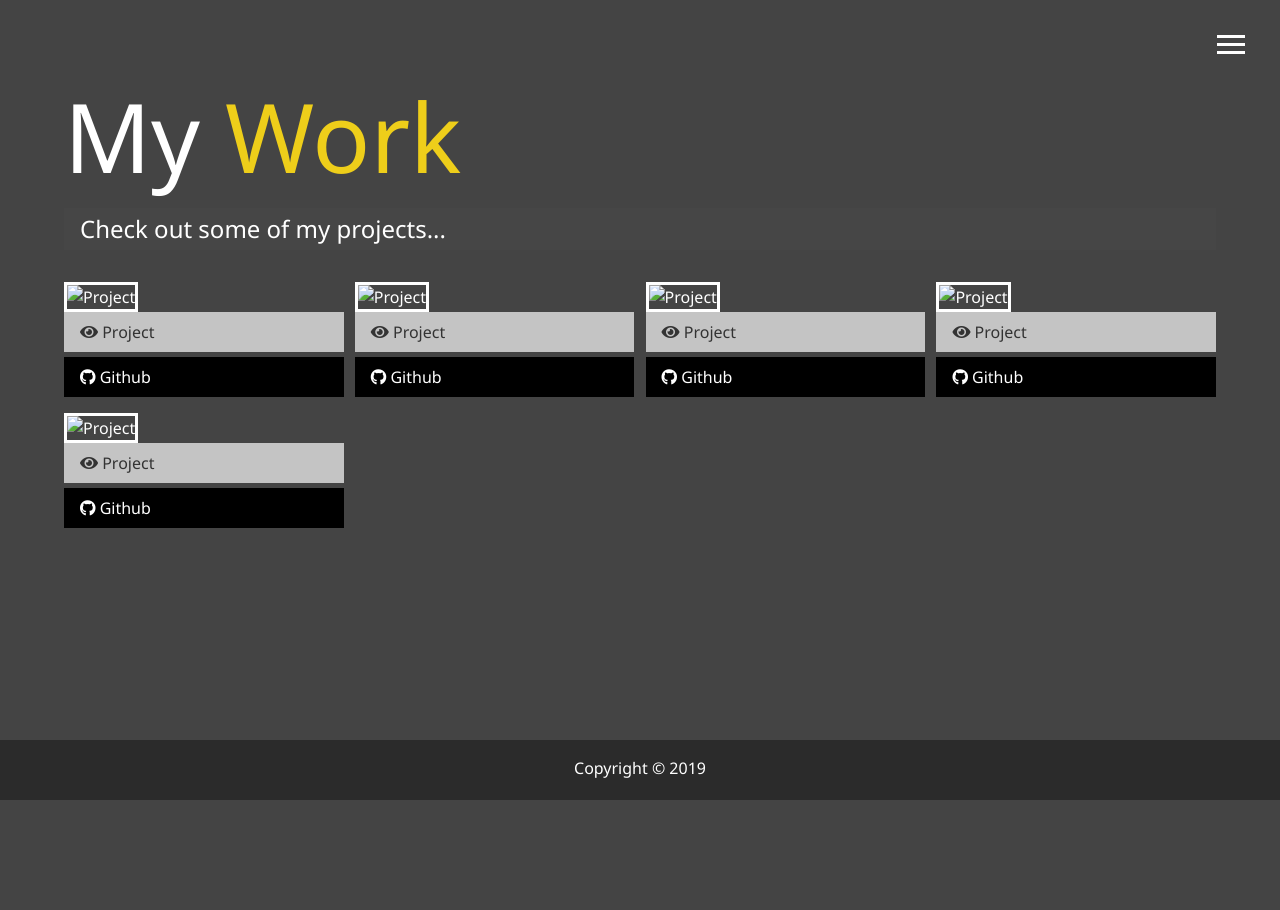
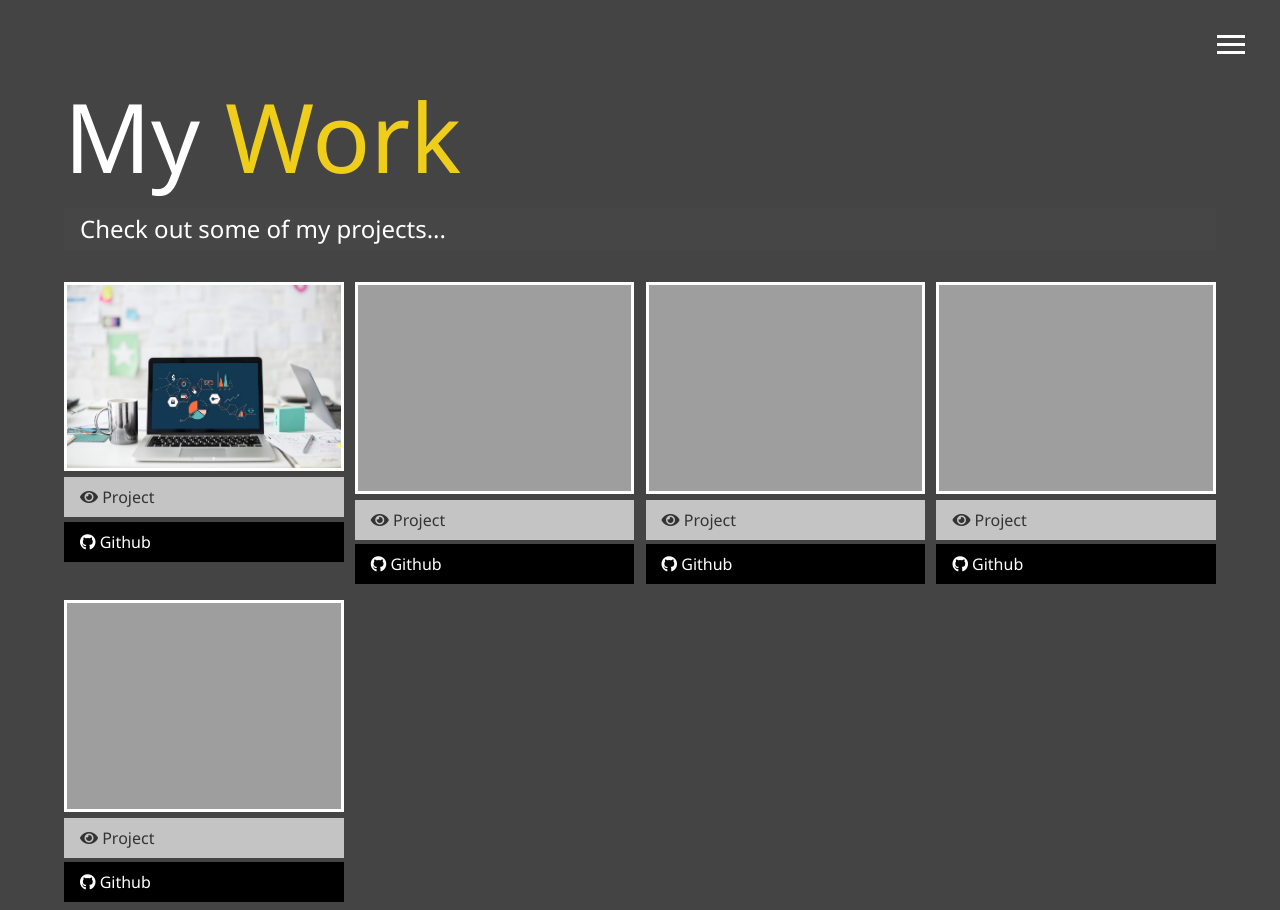
Before and after one commit to egasimuse/portfolio, a website: page dist/work.html in a window 1280 px wide. Shown: the top 910 px of the page. Before the commit the page ends 800 px from the top, so only its background shows below. Drawn offline with nearby package versions, Linux system fonts and the light colour scheme; files that its build step writes are made by us from their sources; the site is published under a folder, as on GitHub Pages, so addresses that start at the root find nothing.

Commit message:
Last changes

```diff
--- a/dist/work.html
+++ b/dist/work.html
@@ -46,7 +46,7 @@
         <div class="projects">
             <div class="item">
                 <a href="#!">
-                    <img src="/dist/img/projects/project1.jpg" alt="Project"/>
+                    <img src="img/projects/project1.jpg" alt="Project"/>
                 </a>
                 <a href="#" class="btn-light">
                     <i class="fas fa-eye"></i> Project
@@ -57,7 +57,7 @@
             </div>
             <div class="item">
                 <a href="#!">
-                    <img src="/dist/img/projects/project2.jpg" alt="Project"/>
+                    <img src="img/projects/project2.jpg" alt="Project"/>
                 </a>
                 <a href="#" class="btn-light">
                     <i class="fas fa-eye"></i> Project
@@ -68,7 +68,7 @@
             </div>
             <div class="item">
                 <a href="#!">
-                    <img src="/dist/img/projects/project3.jpg" alt="Project"/>
+                    <img src="img/projects/project3.jpg" alt="Project"/>
                 </a>
                 <a href="#" class="btn-light">
                     <i class="fas fa-eye"></i> Project
@@ -79,7 +79,7 @@
             </div>
             <div class="item">
                 <a href="#!">
-                    <img src="/dist/img/projects/project4.jpg" alt="Project"/>
+                    <img src="img/projects/project4.jpg" alt="Project"/>
                 </a>
                 <a href="#" class="btn-light">
                     <i class="fas fa-eye"></i> Project
@@ -90,7 +90,7 @@
             </div>
             <div class="item">
                 <a href="#!">
-                    <img src="/dist/img/projects/project5.jpg" alt="Project"/>
+                    <img src="img/projects/project5.jpg" alt="Project"/>
                 </a>
                 <a href="#" class="btn-light">
                     <i class="fas fa-eye"></i> Project
```
Also changed, not shown: dist/about.html (+1 -1 lines).
